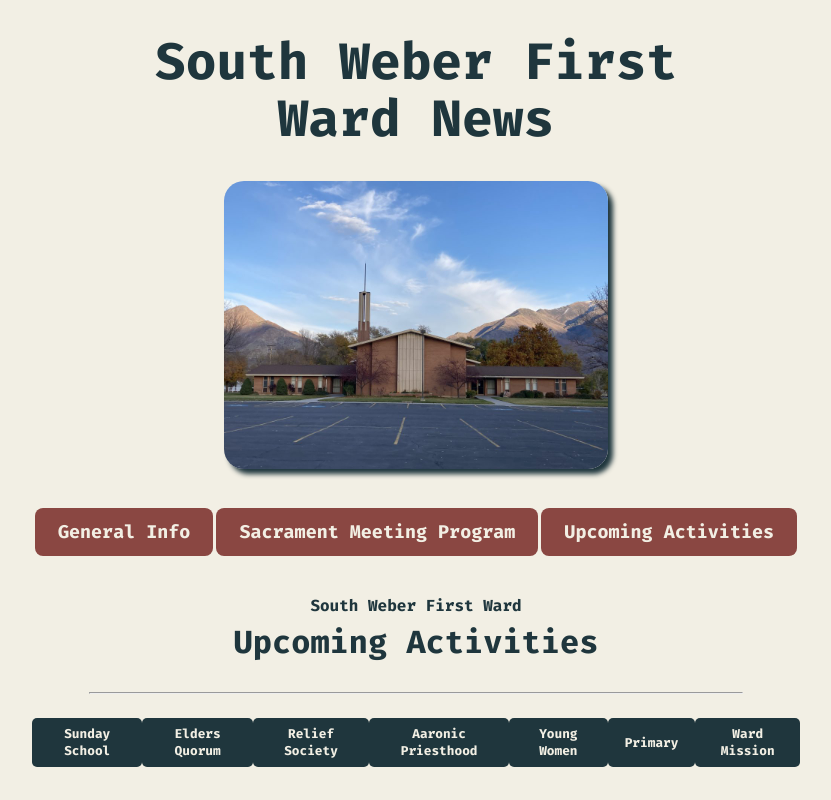
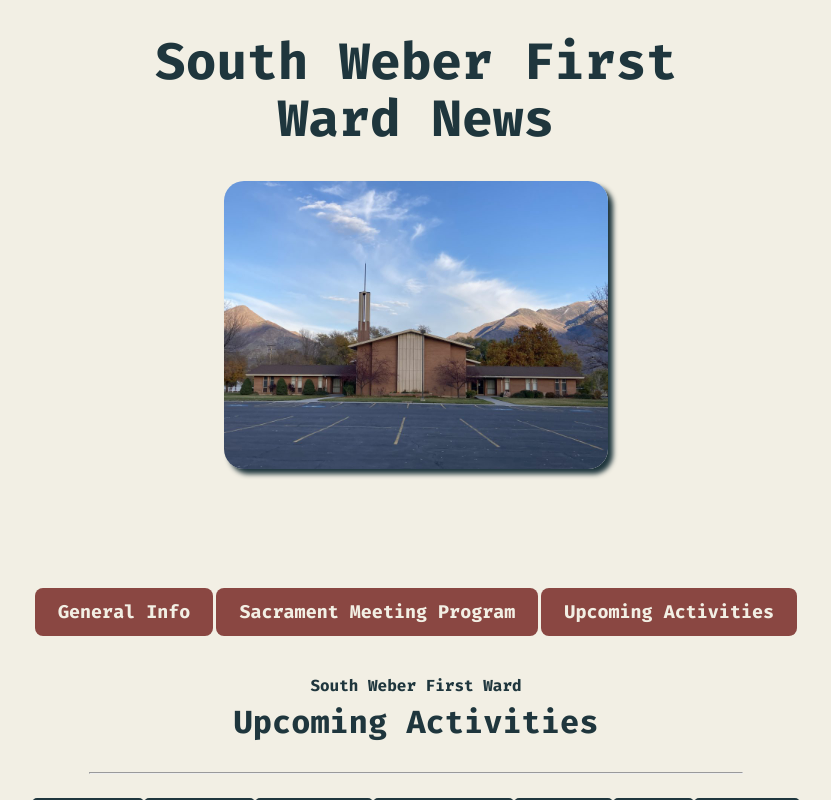
Before and after one commit to jopoll87/first-ward, a React (Vite) app: page / in a window 1280 px wide. Both pictures are taken after a click on the button "Upcoming Activities". Shown: the top 800 px of the page, without its empty margins (224-1055 px from the left). Built offline with nearby package versions, Linux system fonts and the light colour scheme.

Commit message:
minor css fix

```diff
--- a/src/index.css
+++ b/src/index.css
@@ -45,7 +45,7 @@ body {
 
 main {
   width: 60%;
-  margin: auto;
+  margin: 5rem auto;
 }
 
 hr {
@@ -128,7 +128,7 @@ h1 {
   border-radius: 5px;
   border: 1px solid transparent;
   padding: 0.4rem 1.0rem;
-  font-size: 0.8rem;
+  font-size: 0.7rem;
   font-weight: bold;
   font-family: inherit;
   background-color: #1f363d;
```
